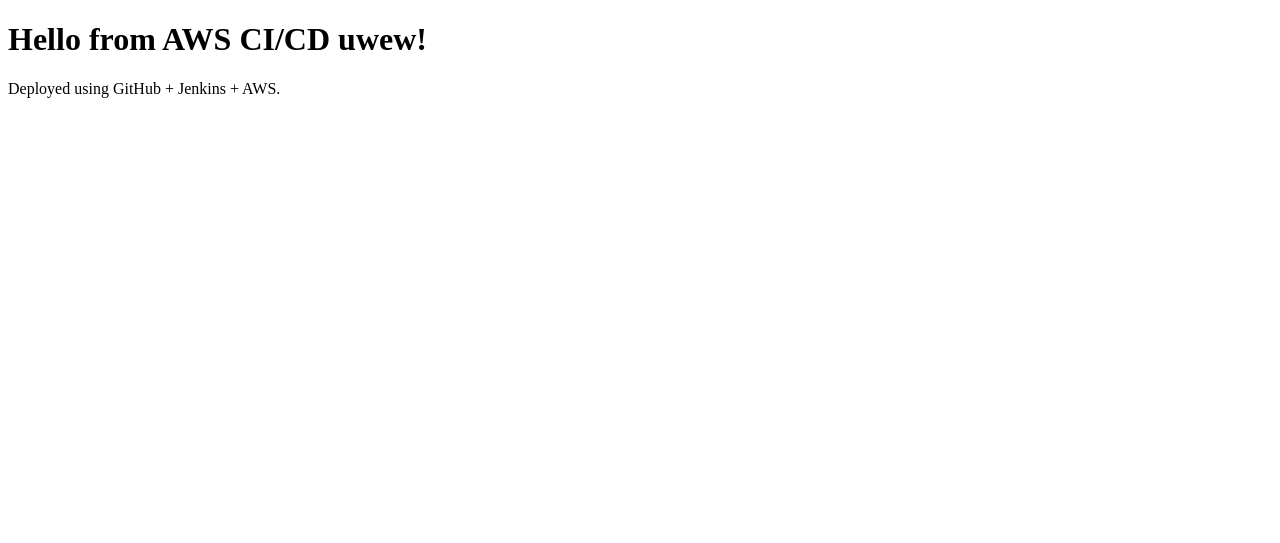
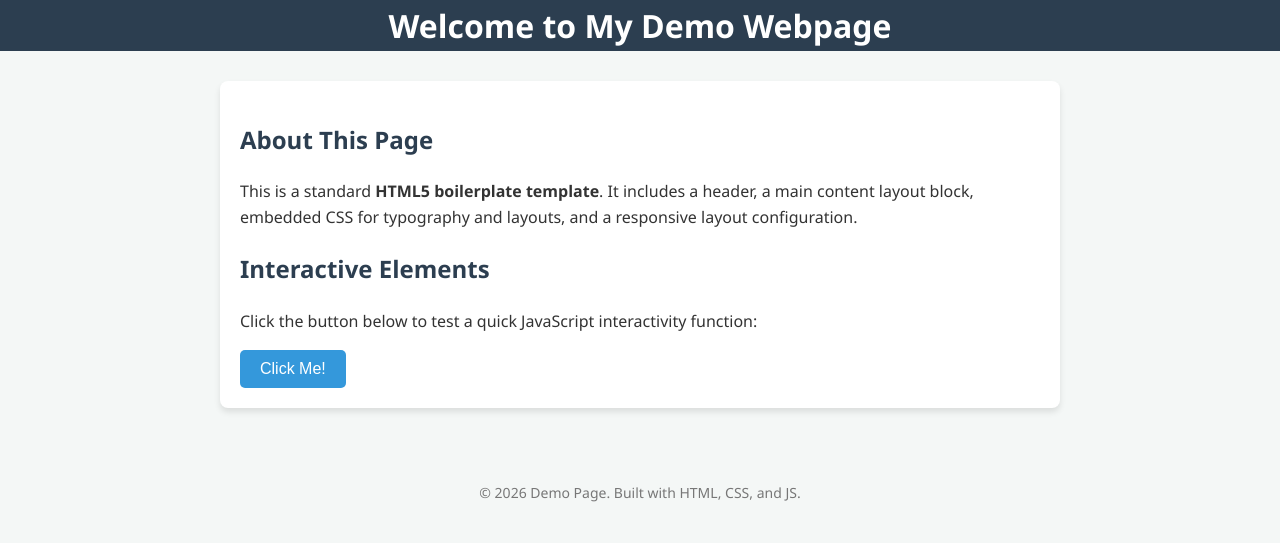
Before and after one commit to TayyabALi32/aws-cicd-demo, a plain HTML site: page index.html in a window 1280 px wide. Drawn offline with Linux system fonts and the light colour scheme.

Commit message:
Update index.html

```diff
--- a/index.html
+++ b/index.html
@@ -1,10 +1,87 @@
 <!DOCTYPE html>
-<html>
+<html lang="en">
 <head>
-    <title>AWS CI/CD Demo</title>
+    <meta charset="UTF-8">
+    <meta name="viewport" content="width=device-width, initial-scale=1.0">
+    <title>HTML Page Demo</title>
+    <style>
+        /* Base styles to make the page look clean and modern */
+        body {
+            font-family: 'Segoe UI', Tahoma, Geneva, Verdana, sans-serif;
+            line-height: 1.6;
+            margin: 0;
+            padding: 0;
+            background-color: #f4f7f6;
+            color: #333;
+        }
+        header {
+            background-color: #2c3e50;
+            color: #fff;
+            padding: 20px text-align: center;
+            text-align: center;
+        }
+        main {
+            max-width: 800px;
+            margin: 30px auto;
+            padding: 20px;
+            background: #fff;
+            border-radius: 8px;
+            box-shadow: 0 4px 6px rgba(0,0,0,0.1);
+        }
+        h1, h2 {
+            color: #2c3e50;
+        }
+        header h1 {
+            color: #fff;
+            margin: 0;
+        }
+        .btn {
+            background-color: #3498db;
+            color: white;
+            border: none;
+            padding: 10px 20px;
+            font-size: 16px;
+            border-radius: 5px;
+            cursor: pointer;
+            transition: background 0.3s ease;
+        }
+        .btn:hover {
+            background-color: #2980b9;
+        }
+        footer {
+            text-align: center;
+            padding: 20px;
+            margin-top: 40px;
+            font-size: 14px;
+            color: #777;
+        }
+    </style>
 </head>
 <body>
-    <h1>Hello from AWS CI/CD uwew!</h1>
-    <p>Deployed using GitHub + Jenkins + AWS.</p>
+
+    <header>
+        <h1>Welcome to My Demo Webpage</h1>
+    </header>
+
+    <main>
+        <h2>About This Page</h2>
+        <p>This is a standard <strong>HTML5 boilerplate template</strong>. It includes a header, a main content layout block, embedded CSS for typography and layouts, and a responsive layout configuration.</p>
+
+        <h2>Interactive Elements</h2>
+        <p>Click the button below to test a quick JavaScript interactivity function:</p>
+        <button class="btn" onclick="showAlert()">Click Me!</button>
+    </main>
+
+    <footer>
+        <p>&copy; 2026 Demo Page. Built with HTML, CSS, and JS.</p>
+    </footer>
+
+    <script>
+        // Simple JavaScript interaction
+        function showAlert() {
+            alert('Hello! The JavaScript code is working perfectly.');
+        }
+    </script>
+
 </body>
 </html>
```
